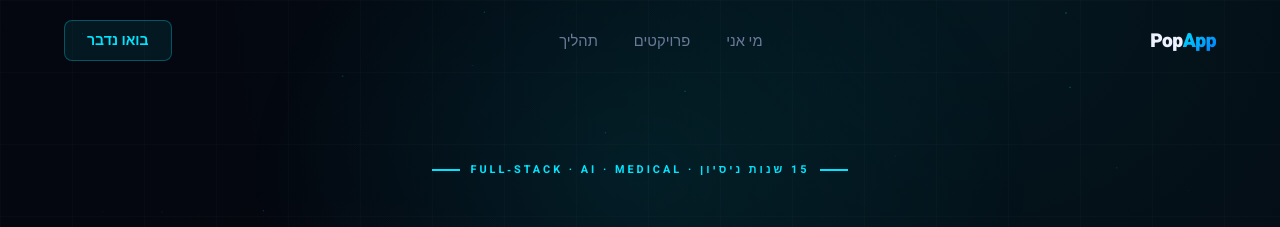
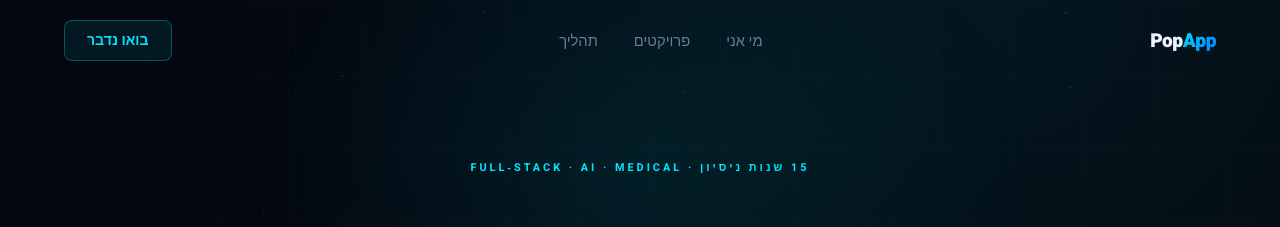
Before and after one commit to studioidan/popapp-website, a Next.js app: page / in a window 1280 px wide. Shown: the top 227 px of the page. Built offline with nearby package versions, Linux system fonts and the light colour scheme.

Commit message:
fix: remove lines around eyebrow text

```diff
--- a/components/Hero.tsx
+++ b/components/Hero.tsx
@@ -66,9 +66,7 @@ export default function Hero() {
           fontSize: '0.68rem', fontWeight: 700, letterSpacing: '3px',
           textTransform: 'uppercase', color: 'var(--accent)',
         }}>
-          <span style={{ width: 28, height: 1.5, background: 'var(--accent)', display: 'block' }} />
           15 שנות ניסיון · full‑stack · ai · medical
-          <span style={{ width: 28, height: 1.5, background: 'var(--accent)', display: 'block' }} />
         </div>
 
         {/* headline */}
```
